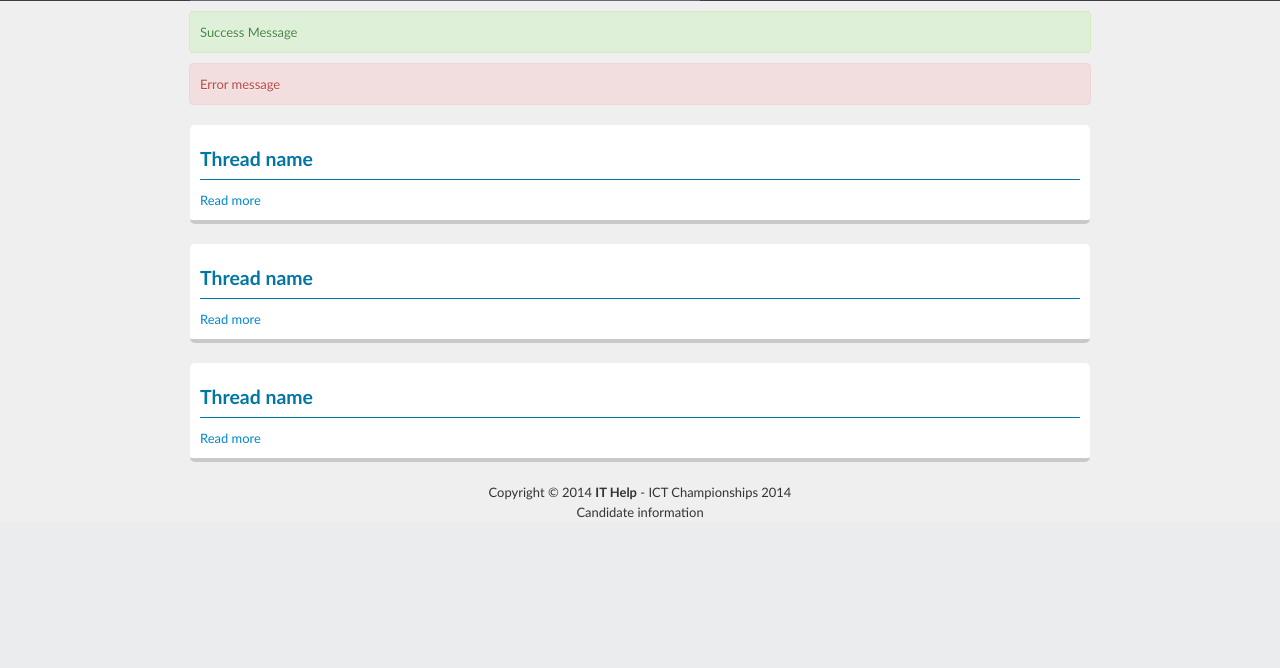
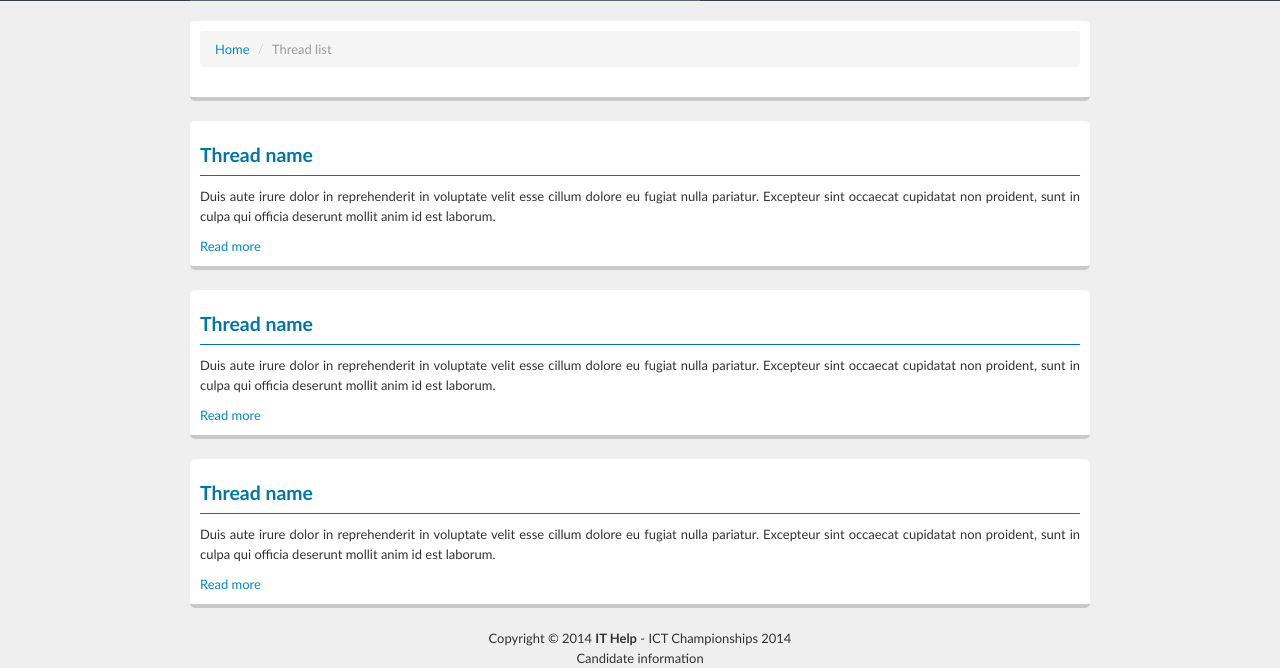
Before and after one commit to ICT-Berufsbildung/rm2014, a PHP site: page /templates/thread_list.html in a window 1280 px wide. Shown: the part 348-1016 px from the top of the page. Before the commit the page ends 866 px from the top, so only its background shows below. Run offline with PHP 8.4, Linux system fonts and the light colour scheme.

Commit message:
updated templating to align with the tasks

```diff
--- a/templates/stylesheets/design.css
+++ b/templates/stylesheets/design.css
@@ -1,8 +1,8 @@
 /**
- *	ICT Championships 2014
- *	WebDesign
+ *    ICT Championships 2014
+ *    WebDesign
  *
- *	Main design
+ *    Main design
  */
 
 html, body {
@@ -85,7 +85,7 @@ section {
     width: 880px;
 }
 
-h1 {
+h1, h2 {
     color: #0075a6;
     border-bottom: 1px solid #0075a6;
     font-size: 1.5em;
--- a/templates/thread_list.html
+++ b/templates/thread_list.html
@@ -22,41 +22,58 @@
 <div id="main">
     <header>
         <div>
-			<a href="#" class="logo">
+            <a href="home.html" class="logo">
                 <img src="./images/logo.png" alt="Logo" />
             </a>
 
             <nav>
-				<a href="#" class="active">Home</a>
-				<a href="#">Thread list</a>
-				<a href="#">About us</a>
+                <a href="home.html">Home</a>
+                <a href="thread_list.html" class="active">Thread list</a>
+                <a href="about.html">About us</a>
             </nav>
 
             <hr class="clear" />
         </div>
     </header>
 
-	<div class="alert alert-success">
-		Success Message
-	</div>
-
-	<div class="alert alert-error">
-		Error message
-	</div>
-
     <section>
-		<h1>Thread name</h1>
-		<a href="#">Read more</a>
+        <ul class="breadcrumb">
+          <li><a href="home.html">Home</a> <span class="divider">/</span></li>
+          <li class="active">Thread list</li>
+        </ul>
     </section>
 
     <section>
-		<h1>Thread name</h1>
-		<a href="#">Read more</a>
+        <h2>Thread name</h2>
+        <p>
+            Duis aute irure dolor in reprehenderit in voluptate velit
+            esse cillum dolore eu fugiat nulla pariatur.
+            Excepteur sint occaecat cupidatat non proident,
+            sunt in culpa qui officia deserunt mollit anim id est laborum.
+        </p>
+        <a href="thread_detail.html">Read more</a>
     </section>
 
     <section>
-		<h1>Thread name</h1>
-		<a href="#">Read more</a>
+        <h2>Thread name</h2>
+        <p>
+            Duis aute irure dolor in reprehenderit in voluptate velit
+            esse cillum dolore eu fugiat nulla pariatur.
+            Excepteur sint occaecat cupidatat non proident,
+            sunt in culpa qui officia deserunt mollit anim id est laborum.
+        </p>
+        <a href="thread_detail.html">Read more</a>
+    </section>
+
+    <section>
+        <h2>Thread name</h2>
+        <p>
+            Duis aute irure dolor in reprehenderit in voluptate velit
+            esse cillum dolore eu fugiat nulla pariatur.
+            Excepteur sint occaecat cupidatat non proident,
+            sunt in culpa qui officia deserunt mollit anim id est laborum.
+        </p>
+        <a href="thread_detail.html">Read more</a>
     </section>
 
     <footer>
```
Also changed, not shown: templates/about.html (+10 -11 lines), templates/design.html (+10 -4 lines), templates/home.html (+25 -10 lines), templates/thread_detail.html (+35 -11 lines). Lines whose indentation alone changed are shown as unchanged.
